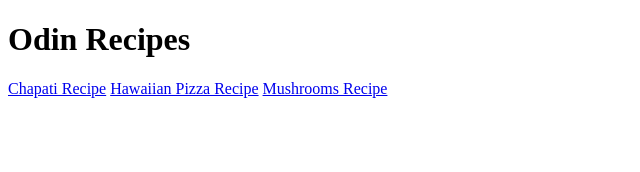
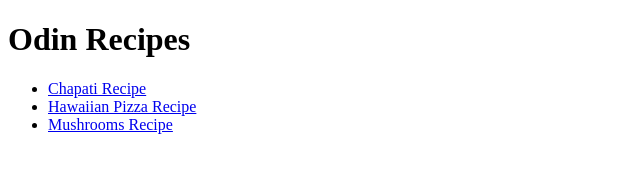
Before and after one commit to kizitojoel/odin-recipes, a plain HTML site: page index.html in a window 1280 px wide. Shown: the whole page, without its empty margins (0-640 px from the left). Drawn offline with Linux system fonts and the light colour scheme.

Commit message:
Put recipes on index.html in unordered list
Put the recipes on index.html in ul to put them in separate lines

```diff
--- a/index.html
+++ b/index.html
@@ -6,8 +6,10 @@
     </head>
     <body>
         <h1>Odin Recipes</h1>
-        <a href="recipes/chapati.html">Chapati Recipe</a>
-        <a href="recipes/hawaiian.html">Hawaiian Pizza Recipe</a>
-        <a href="recipes.mushrooms.html">Mushrooms Recipe</a>
+        <ul>
+            <li><a href="recipes/chapati.html">Chapati Recipe</a></li>
+            <li><a href="recipes/hawaiian.html">Hawaiian Pizza Recipe</a></li>
+            <li><a href="recipes/mushrooms.html">Mushrooms Recipe</a></li>
+        </ul>
     </body>
 </html>
```
